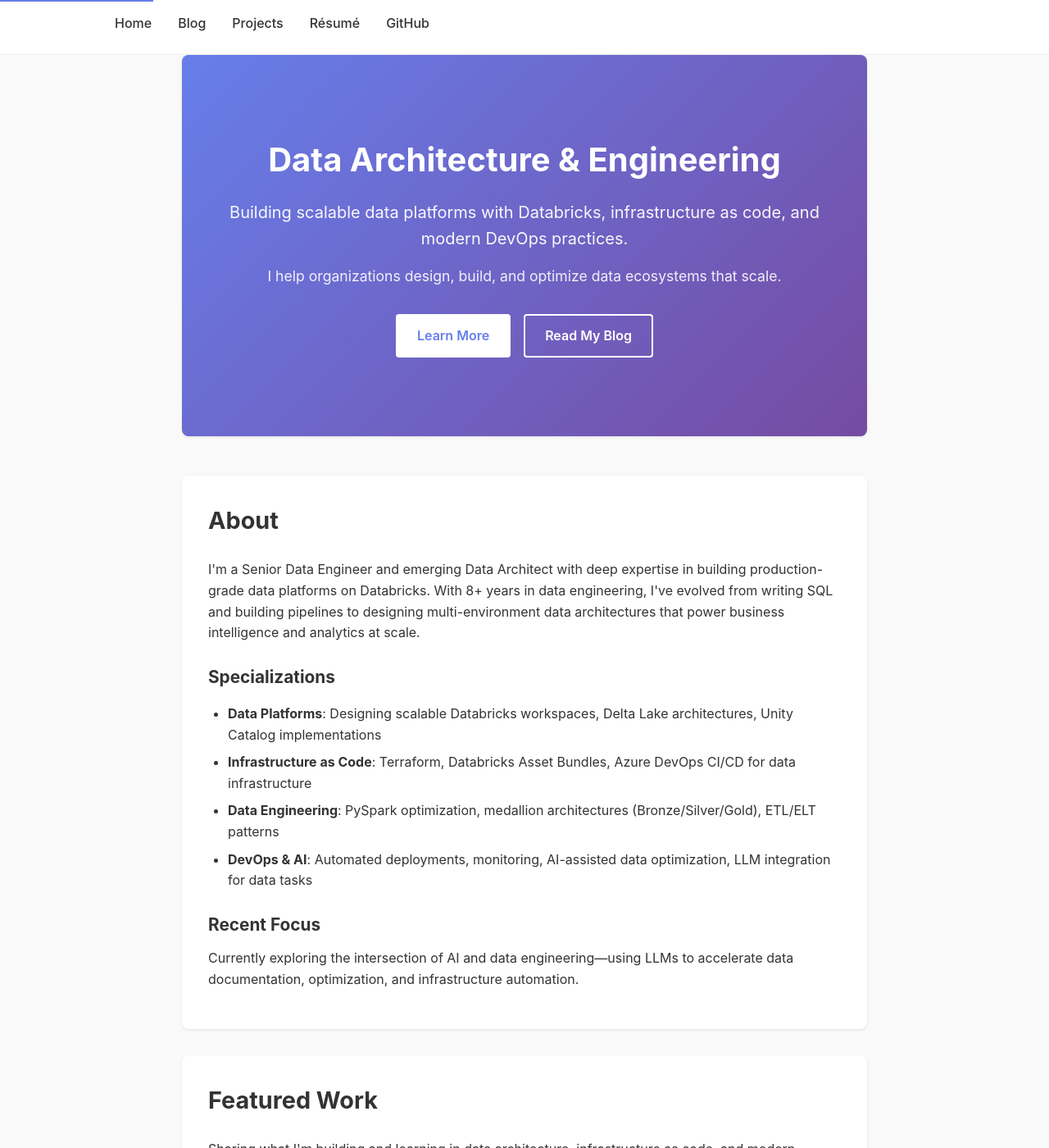
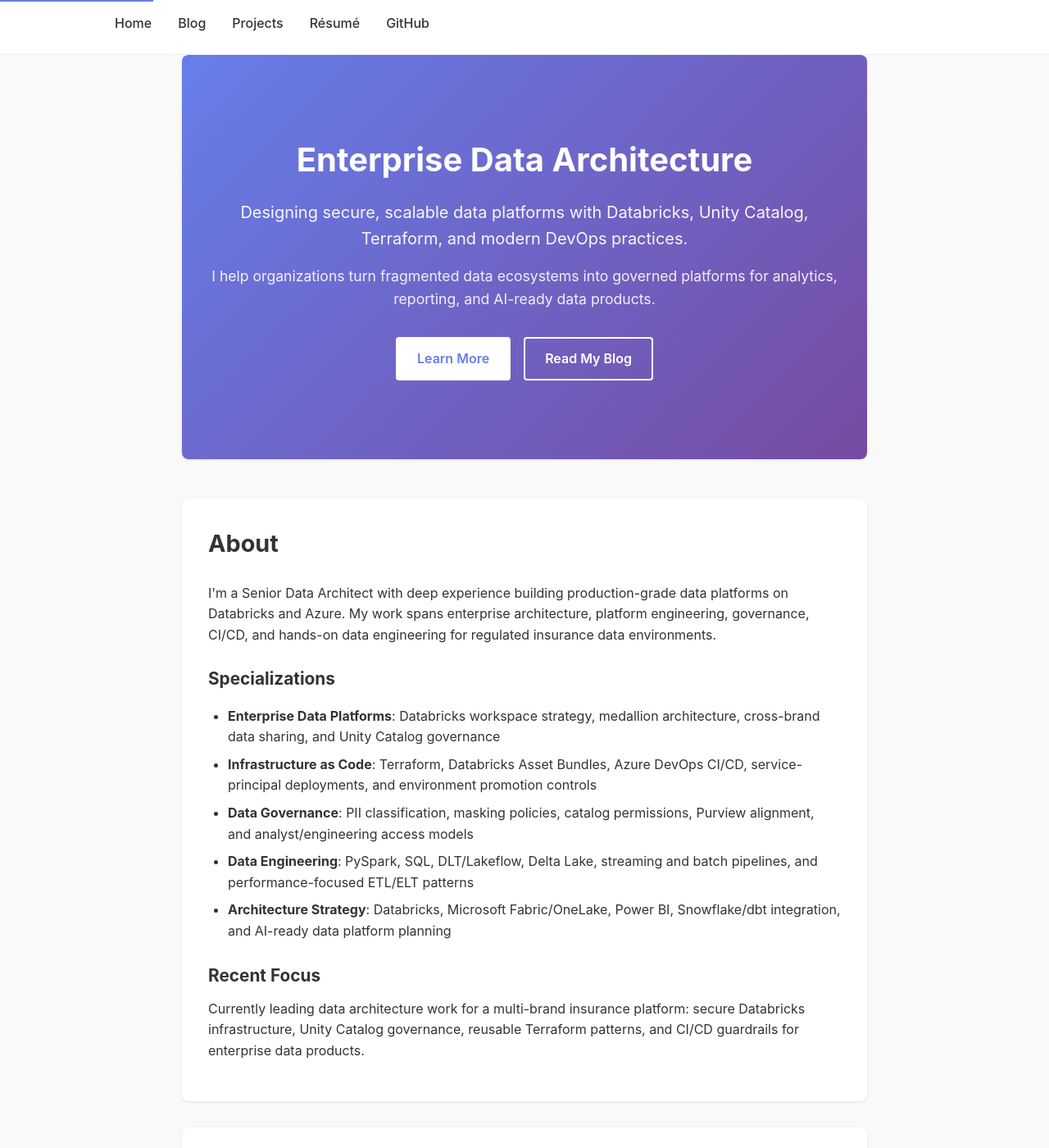
Before and after one commit to brianjmurray/cfktech-resume, a Jekyll site: the page built from index.md, in a window 1280 px wide and 1400 px high. Shown: the whole window at 82% size. Built offline with Jekyll 4.4.1, drawn with Linux system fonts in a browser that asks for light colours; some of the changed text lies outside the part shown.

Commit message:
Update resume for Senior Data Architect role (#85)

```diff
--- a/index.md
+++ b/index.md
@@ -5,9 +5,9 @@
 
 <section class="hero">
   <div class="hero-content">
-    <h1>Data Architecture & Engineering</h1>
-    <p class="tagline">Building scalable data platforms with Databricks, infrastructure as code, and modern DevOps practices.</p>
-    <p class="subtitle">I help organizations design, build, and optimize data ecosystems that scale.</p>
+    <h1>Enterprise Data Architecture</h1>
+    <p class="tagline">Designing secure, scalable data platforms with Databricks, Unity Catalog, Terraform, and modern DevOps practices.</p>
+    <p class="subtitle">I help organizations turn fragmented data ecosystems into governed platforms for analytics, reporting, and AI-ready data products.</p>
     <div class="hero-cta">
       <a href="#about" class="btn btn-primary">Learn More</a>
       <a href="/blog" class="btn btn-secondary">Read My Blog</a>
@@ -18,18 +18,19 @@
 <section id="about" class="about">
   <h2>About</h2>
 
-  <p>I'm a Senior Data Engineer and emerging Data Architect with deep expertise in building production-grade data platforms on Databricks. With 8+ years in data engineering, I've evolved from writing SQL and building pipelines to designing multi-environment data architectures that power business intelligence and analytics at scale.</p>
+  <p>I'm a Senior Data Architect with deep experience building production-grade data platforms on Databricks and Azure. My work spans enterprise architecture, platform engineering, governance, CI/CD, and hands-on data engineering for regulated insurance data environments.</p>
 
   <h3>Specializations</h3>
   <ul>
-    <li><strong>Data Platforms</strong>: Designing scalable Databricks workspaces, Delta Lake architectures, Unity Catalog implementations</li>
-    <li><strong>Infrastructure as Code</strong>: Terraform, Databricks Asset Bundles, Azure DevOps CI/CD for data infrastructure</li>
-    <li><strong>Data Engineering</strong>: PySpark optimization, medallion architectures (Bronze/Silver/Gold), ETL/ELT patterns</li>
-    <li><strong>DevOps & AI</strong>: Automated deployments, monitoring, AI-assisted data optimization, LLM integration for data tasks</li>
+    <li><strong>Enterprise Data Platforms</strong>: Databricks workspace strategy, medallion architecture, cross-brand data sharing, and Unity Catalog governance</li>
+    <li><strong>Infrastructure as Code</strong>: Terraform, Databricks Asset Bundles, Azure DevOps CI/CD, service-principal deployments, and environment promotion controls</li>
+    <li><strong>Data Governance</strong>: PII classification, masking policies, catalog permissions, Purview alignment, and analyst/engineering access models</li>
+    <li><strong>Data Engineering</strong>: PySpark, SQL, DLT/Lakeflow, Delta Lake, streaming and batch pipelines, and performance-focused ETL/ELT patterns</li>
+    <li><strong>Architecture Strategy</strong>: Databricks, Microsoft Fabric/OneLake, Power BI, Snowflake/dbt integration, and AI-ready data platform planning</li>
   </ul>
 
   <h3>Recent Focus</h3>
-  <p>Currently exploring the intersection of AI and data engineering—using LLMs to accelerate data documentation, optimization, and infrastructure automation.</p>
+  <p>Currently leading data architecture work for a multi-brand insurance platform: secure Databricks infrastructure, Unity Catalog governance, reusable Terraform patterns, and CI/CD guardrails for enterprise data products.</p>
 </section>
 
 <section class="featured">
@@ -52,7 +53,7 @@
 
 <section class="cta">
   <h2>Let's Connect</h2>
-  <p>Have questions about data architecture, Databricks workspace design, or infrastructure automation? I'm open to collaborations, technical discussions, and consulting opportunities.</p>
+  <p>Have questions about Databricks architecture, Unity Catalog governance, data platform CI/CD, or infrastructure automation? I'm open to collaborations, technical discussions, and consulting opportunities.</p>
 
   <div class="contact-links">
     <a href="mailto:brian@cfktech.com" class="contact-link">Email</a>
```
Also changed, not shown: resume.md (+14 -2 lines), resume/index.md (+2 -2 lines).
